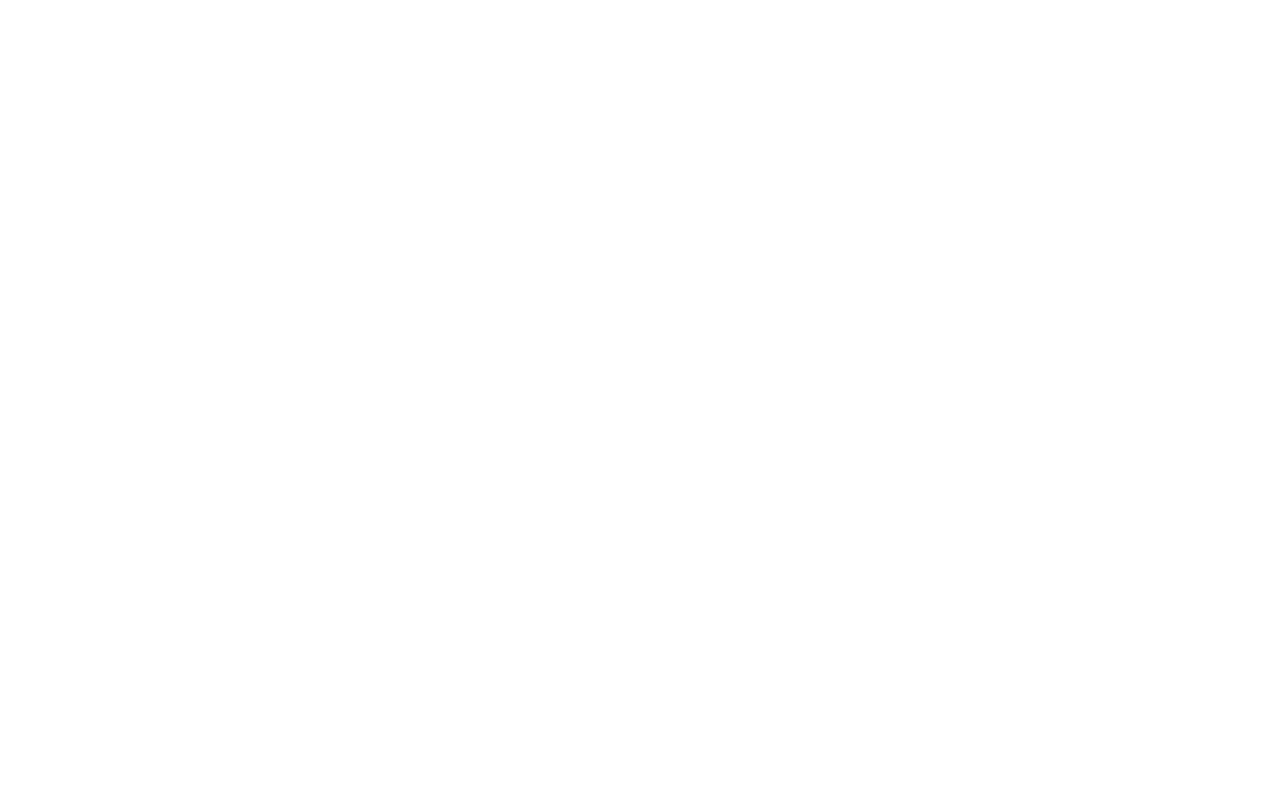
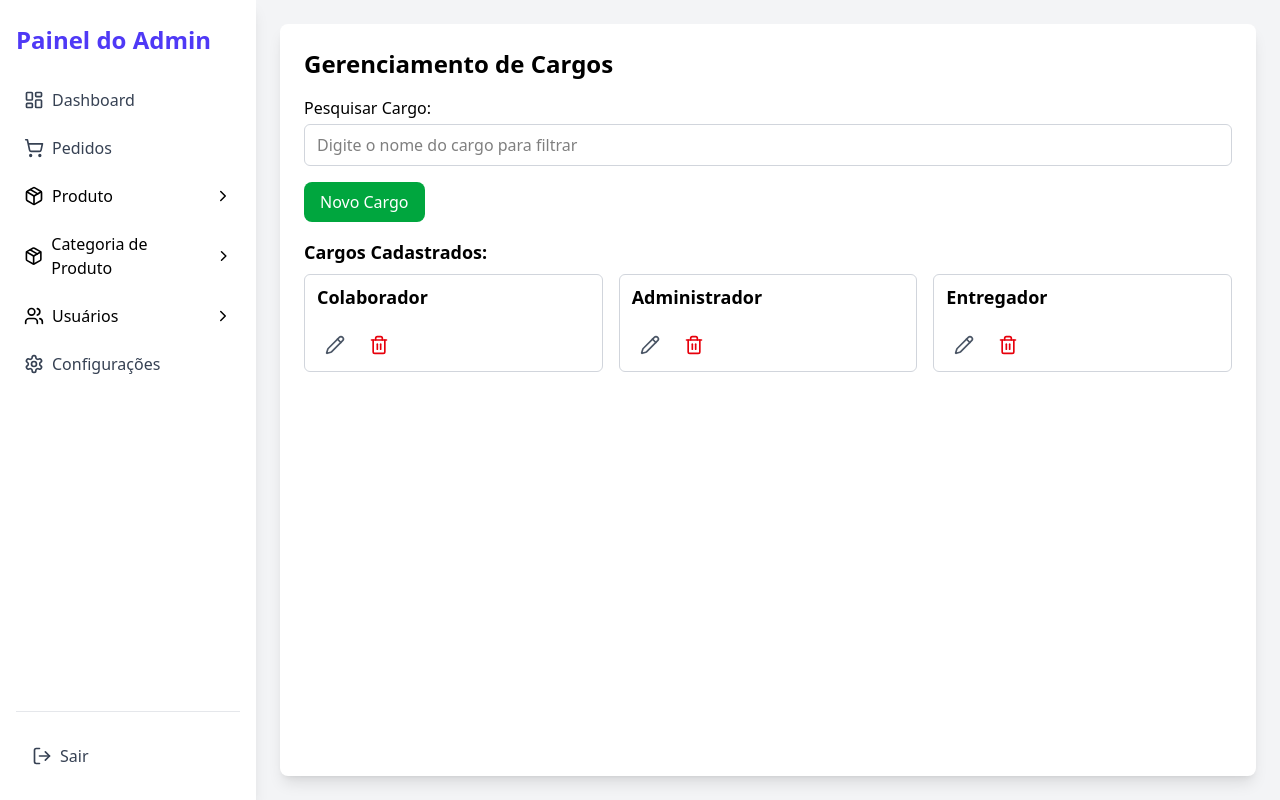
Before and after one commit to Ioshuasl/sistema-restaurante-frontend, a React (Vite) app: page /admin/user/role in a window 1280 px wide. Before the commit this address had no page. Built offline with nearby package versions, Linux system fonts and the light colour scheme.

Commit message:
incrementado a tela de cargo dos usuarios

```diff
--- a/src/App.tsx
+++ b/src/App.tsx
@@ -14,6 +14,7 @@
 import UserManagment from "./pages/Admin/Users/User-Managment";
 import ProductCategoryManagment from "./pages/Admin/Product-Category/Product-Category-Managment";
 import Config from "./pages/Admin/Config/Config";
+import RoleManagment from "./pages/Admin/Users/Role-Managment";
 
 
 type Product = {
@@ -122,6 +123,10 @@
         path="/admin/config"
         element = {<Config/>}
       />
+      <Route
+        path="/admin/user/role"
+        element = {<RoleManagment/>}
+      />
     </Routes>
   );
 }
--- a/src/pages/Admin/Components/Sidebar.tsx
+++ b/src/pages/Admin/Components/Sidebar.tsx
@@ -193,6 +193,13 @@
                   >
                     Cadastrar Usuário
                   </Link>
+                  <Link
+                    to="/admin/user/role"
+                    className={isActive("/admin/user/role")}
+                    onClick={() => setIsSidebarOpen(false)}
+                  >
+                    Gerenciar Cargo
+                  </Link>
                 </div>
               )}
             </div>
--- /dev/null
+++ b/src/pages/Admin/Users/Role-Managment.tsx
@@ -0,0 +1,211 @@
+import { useState } from "react";
+import Sidebar from "../Components/Sidebar";
+import { Pencil, Trash2 } from "lucide-react";
+import { useNavigate } from "react-router-dom";
+
+type Cargo = {
+    id: number;
+    name: string;
+};
+
+const initialCargos: Cargo[] = [
+    { id: 1, name: "colaborador" },
+    { id: 2, name: "administrador" },
+    { id: 3, name: "entregador" },
+];
+
+export default function RoleManagment() {
+    const [cargos, setCargos] = useState<Cargo[]>(initialCargos);
+    const [filter, setFilter] = useState("");
+    const [isModalOpen, setIsModalOpen] = useState(false);
+    const [newCargoName, setNewCargoName] = useState("");
+    const [cargoBeingEdited, setCargoBeingEdited] = useState<Cargo | null>(null);
+    const [editCargoName, setEditCargoName] = useState("");
+
+    const navigate = useNavigate();
+
+    const filteredCargos = cargos.filter((cargo) =>
+        cargo.name.toLowerCase().includes(filter.toLowerCase())
+    );
+
+    const handleAddCargo = () => {
+        if (!newCargoName.trim()) {
+            alert("Digite o nome do cargo!");
+            return;
+        }
+
+        const newCargo: Cargo = {
+            id: cargos.length > 0 ? cargos[cargos.length - 1].id + 1 : 1,
+            name: newCargoName.trim()
+        };
+
+        setCargos([...cargos, newCargo]);
+        setNewCargoName("");
+        setIsModalOpen(false);
+        alert(`Cargo "${newCargo.name}" cadastrado com sucesso!`);
+    };
+
+    const handleDeleteCargo = (id: number) => {
+        const confirmDelete = confirm("Tem certeza que deseja excluir este cargo?");
+        if (confirmDelete) {
+            setCargos(cargos.filter((cargo) => cargo.id !== id));
+        }
+    };
+
+    const handleEditCargo = (cargo: Cargo) => {
+        setCargoBeingEdited(cargo);
+        setEditCargoName(cargo.name);
+    };
+
+    const handleUpdateCargo = () => {
+        if (!editCargoName.trim()) {
+            alert("Digite o nome do cargo!");
+            return;
+        }
+
+        setCargos((prevCargos) =>
+            prevCargos.map((c) =>
+                c.id === cargoBeingEdited?.id ? { ...c, name: editCargoName.trim() } : c
+            )
+        );
+
+        setCargoBeingEdited(null);
+        setEditCargoName("");
+        alert("Cargo atualizado com sucesso!");
+    };
+
+    return (
+        <div className="min-h-screen flex bg-gray-100">
+            <title>Gerenciamento de Cargos</title>
+            <main className="flex flex-1 bg-gray-100">
+                <Sidebar />
+
+                <div className="flex flex-1 p-6">
+                    <div className="flex flex-col flex-1 bg-white rounded-lg shadow-lg p-6 mx-auto">
+                        <h1 className="text-2xl font-bold mb-4">Gerenciamento de Cargos</h1>
+
+                        {/* Filtro */}
+                        <div className="mb-4">
+                            <label className="block mb-1 font-medium">Pesquisar Cargo:</label>
+                            <input
+                                type="text"
+                                value={filter}
+                                onChange={(e) => setFilter(e.target.value)}
+                                className="w-full border border-gray-300 rounded-md px-3 py-2"
+                                placeholder="Digite o nome do cargo para filtrar"
+                            />
+                        </div>
+
+                        {/* Botão para abrir o modal */}
+                        <div className="mb-4">
+                            <button
+                                onClick={() => setIsModalOpen(true)}
+                                className="bg-green-600 hover:bg-green-700 text-white px-4 py-2 rounded-lg transition"
+                            >
+                                Novo Cargo
+                            </button>
+                        </div>
+
+                        {/* Lista de Cargos */}
+                        <div>
+                            <h2 className="text-lg font-semibold mb-2">Cargos Cadastrados:</h2>
+                            <ul className="grid grid-cols-1 md:grid-cols-3 gap-4">
+                                {filteredCargos.map((cargo) => (
+                                    <li
+                                        key={cargo.id}
+                                        className="flex flex-col gap-2 border border-gray-300 rounded-md px-3 py-2"
+                                    >
+                                        <h3 className="text-lg font-semibold">
+                                            {cargo.name.charAt(0).toUpperCase() + cargo.name.slice(1)}
+                                        </h3>
+                                        <div className="flex gap-2 mt-2">
+                                            <button
+                                                onClick={() => handleEditCargo(cargo)}
+                                                className="p-2 rounded hover:bg-gray-100"
+                                                title="Editar"
+                                            >
+                                                <Pencil className="w-5 h-5 text-gray-600" />
+                                            </button>
+                                            <button
+                                                onClick={() => handleDeleteCargo(cargo.id)}
+                                                className="p-2 rounded hover:bg-gray-100"
+                                                title="Excluir"
+                                            >
+                                                <Trash2 className="w-5 h-5 text-red-600" />
+                                            </button>
+                                        </div>
+                                    </li>
+                                ))}
+                                {filteredCargos.length === 0 && (
+                                    <li className="text-gray-500 italic">
+                                        Nenhum cargo encontrado.
+                                    </li>
+                                )}
+                            </ul>
+                        </div>
+                    </div>
+                </div>
+            </main>
+
+            {/* Modal Novo Cargo */}
+            {isModalOpen && (
+                <div className="fixed inset-0 bg-black bg-opacity-50 flex items-center justify-center z-50">
+                    <div className="bg-white p-6 rounded-lg shadow-lg max-w-sm w-full">
+                        <h2 className="text-xl font-bold mb-4">Cadastrar Novo Cargo</h2>
+                        <input
+                            type="text"
+                            value={newCargoName}
+                            onChange={(e) => setNewCargoName(e.target.value)}
+                            className="w-full border border-gray-300 rounded-md px-3 py-2 mb-4"
+                            placeholder="Digite o nome do novo cargo"
+                        />
+                        <div className="flex justify-end gap-2">
+                            <button
+                                onClick={() => setIsModalOpen(false)}
+                                className="bg-gray-300 hover:bg-gray-400 text-gray-800 px-4 py-2 rounded-lg transition"
+                            >
+                                Cancelar
+                            </button>
+                            <button
+                                onClick={handleAddCargo}
+                                className="bg-green-600 hover:bg-green-700 text-white px-4 py-2 rounded-lg transition"
+                            >
+                                Adicionar
+                            </button>
+                        </div>
+                    </div>
+                </div>
+            )}
+
+            {/* Modal Editar Cargo */}
+            {cargoBeingEdited && (
+                <div className="fixed inset-0 bg-black bg-opacity-50 flex items-center justify-center z-50">
+                    <div className="bg-white p-6 rounded-lg shadow-lg max-w-sm w-full">
+                        <h2 className="text-xl font-bold mb-4">Editar Cargo</h2>
+                        <input
+                            type="text"
+                            value={editCargoName}
+                            onChange={(e) => setEditCargoName(e.target.value)}
+                            className="w-full border border-gray-300 rounded-md px-3 py-2 mb-4"
+                            placeholder="Digite o novo nome do cargo"
+                        />
+                        <div className="flex justify-end gap-2">
+                            <button
+                                onClick={() => setCargoBeingEdited(null)}
+                                className="bg-gray-300 hover:bg-gray-400 text-gray-800 px-4 py-2 rounded-lg transition"
+                            >
+                                Cancelar
+                            </button>
+                            <button
+                                onClick={handleUpdateCargo}
+                                className="bg-blue-600 hover:bg-blue-700 text-white px-4 py-2 rounded-lg transition"
+                            >
+                                Salvar
+                            </button>
+                        </div>
+                    </div>
+                </div>
+            )}
+        </div>
+    );
+}
--- a/src/pages/Admin/Users/User-Managment.tsx
+++ b/src/pages/Admin/Users/User-Managment.tsx
@@ -191,7 +191,7 @@
                                 key={user.id}
                                 className="border border-gray-300 rounded-md p-4 flex flex-col gap-2"
                             >
-                                <span className="font-semibold">{user.name}</span>
+                                <span className="font-semibold">{user.name.charAt(0).toUpperCase() + user.name.slice(1)}</span>
                                 <span className="text-gray-600 text-sm">CPF: {user.cpf}</span>
                                 <span className="text-gray-600 text-sm">
                                     Cargo: {getCargoName(user.cargoId)}
```
